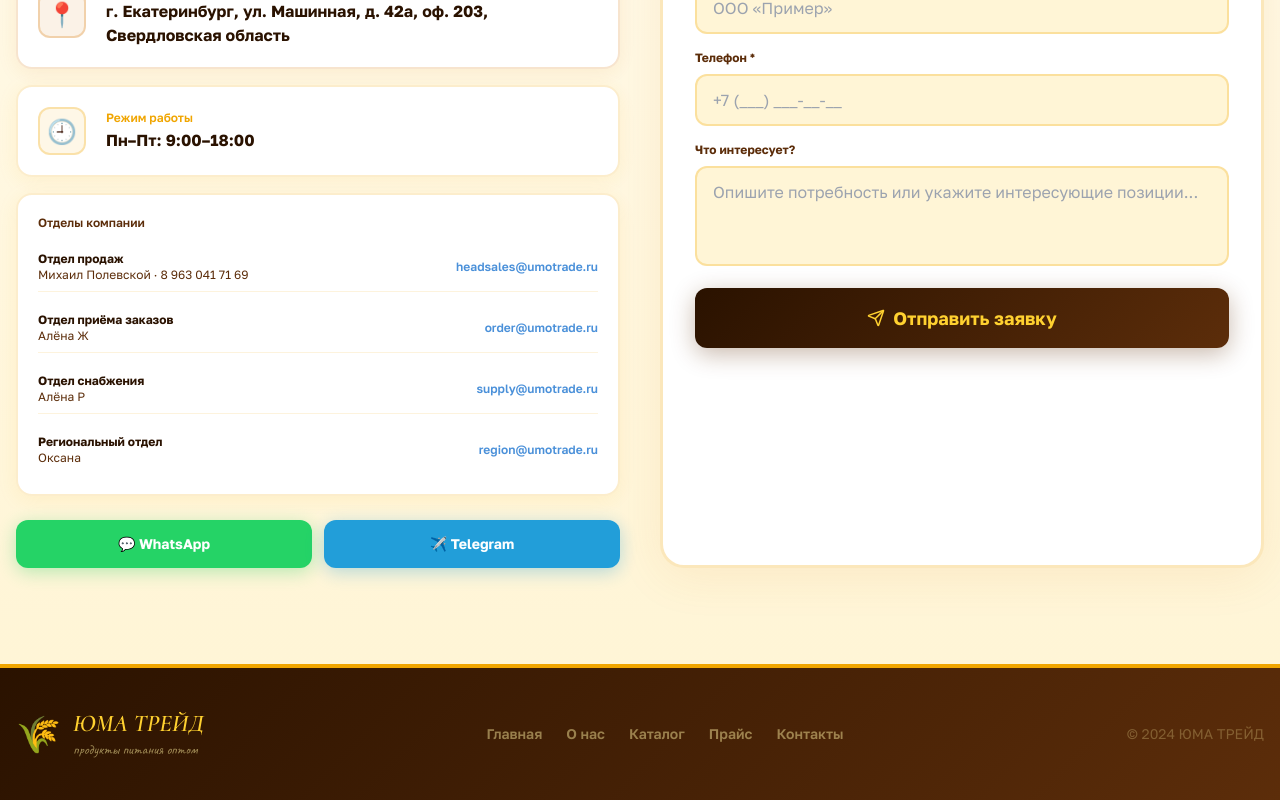
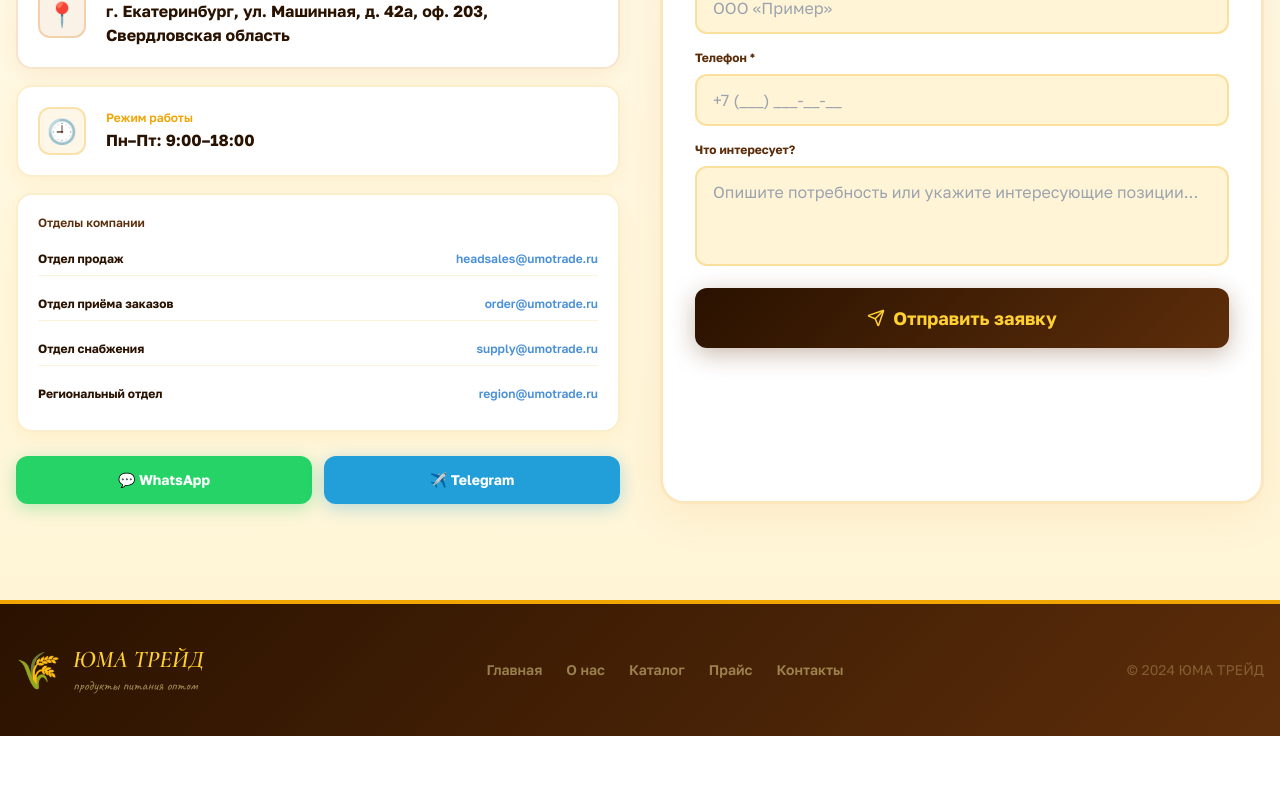
Before and after one commit to pr-poehali-dev/food-site-creation, a React (Vite) app: page / in a window 1280 px wide. Shown: the part 4603-5403 px from the top of the page. After the commit the page ends 5339 px from the top, so only its background shows below. Built offline with nearby package versions, Linux system fonts and the light colour scheme.

Commit message:
Удалить все имена из контактов

```diff
--- a/src/components/site/PriceContacts.tsx
+++ b/src/components/site/PriceContacts.tsx
@@ -113,17 +113,14 @@ export default function PriceContacts({
                   style={{ backgroundColor: '#fff', border: `2px solid ${C.gold}33`, boxShadow: `0 4px 20px ${C.gold}18` }}>
                   <div className="font-body text-xs font-semibold mb-2" style={{ color: C.brown }}>Отделы компании</div>
                   {[
-                    { dept: "Отдел продаж",           email: "headsales@umotrade.ru", person: "Михаил Полевской", phone: "8 963 041 71 69" },
-                    { dept: "Отдел приёма заказов",   email: "order@umotrade.ru",     person: "Алёна Ж" },
-                    { dept: "Отдел снабжения",        email: "supply@umotrade.ru",    person: "Алёна Р" },
-                    { dept: "Региональный отдел",     email: "region@umotrade.ru",    person: "Оксана" },
+                    { dept: "Отдел продаж",         email: "headsales@umotrade.ru" },
+                    { dept: "Отдел приёма заказов", email: "order@umotrade.ru" },
+                    { dept: "Отдел снабжения",      email: "supply@umotrade.ru" },
+                    { dept: "Региональный отдел",   email: "region@umotrade.ru" },
                   ].map((d, i) => (
                     <div key={i} className="flex flex-col sm:flex-row sm:items-center justify-between gap-1 py-2 border-b last:border-0"
                       style={{ borderColor: `${C.gold}22` }}>
-                      <div>
-                        <div className="font-body text-xs font-bold" style={{ color: C.earth }}>{d.dept}</div>
-                        <div className="font-body text-xs" style={{ color: C.brown }}>{d.person}{d.phone ? ` · ${d.phone}` : ''}</div>
-                      </div>
+                      <div className="font-body text-xs font-bold" style={{ color: C.earth }}>{d.dept}</div>
                       <a href={`mailto:${d.email}`} className="font-body text-xs font-semibold hover:underline" style={{ color: '#4a90d9' }}>{d.email}</a>
                     </div>
                   ))}
```
